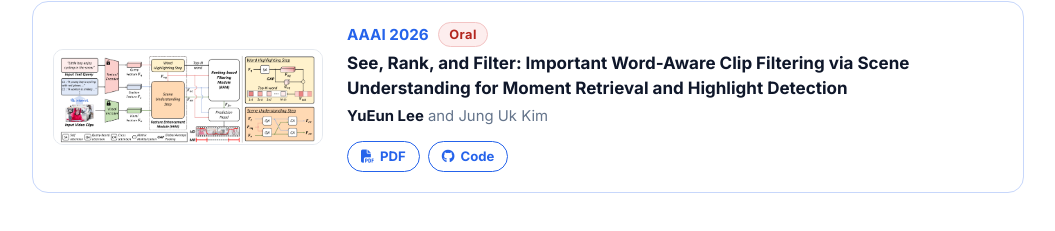
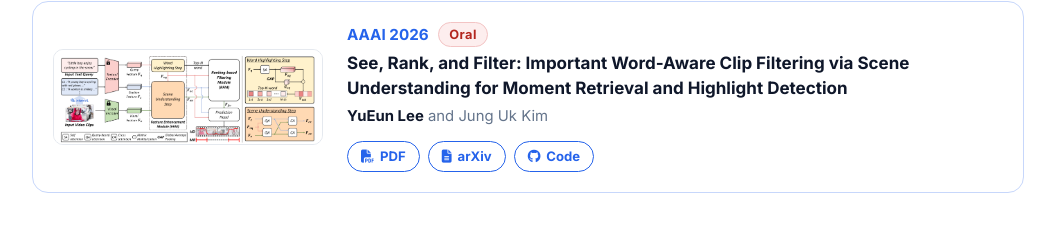
Before and after one commit to dbdms8435/dbdms8435.github.io, a plain HTML site: page index.html in a window 1280 px wide. Shown: the part 1170-1401 px from the top of the page, without its empty margins (112-1167 px from the left). Drawn offline with Linux system fonts and the light colour scheme.

Commit message:
Update index.html

```diff
--- a/index.html
+++ b/index.html
@@ -319,6 +319,7 @@
           <div class="authors"><b>YuEun Lee</b> and Jung Uk Kim</div>
           <div class="plinks">
             <a class="plink" href="SeeRankFilter_AAAI2026.pdf" target="_blank" rel="noopener"><i class="fa-solid fa-file-pdf"></i>PDF</a>
+            <a class="plink" href="https://arxiv.org/abs/2511.22906" target="_blank" rel="noopener"><i class="fa-solid fa-file-lines"></i>arXiv</a>
             <a class="plink" href="https://github.com/VisualAIKHU/SRF" target="_blank" rel="noopener"><i class="fa-brands fa-github"></i>Code</a>
           </div>
         </div>
```
